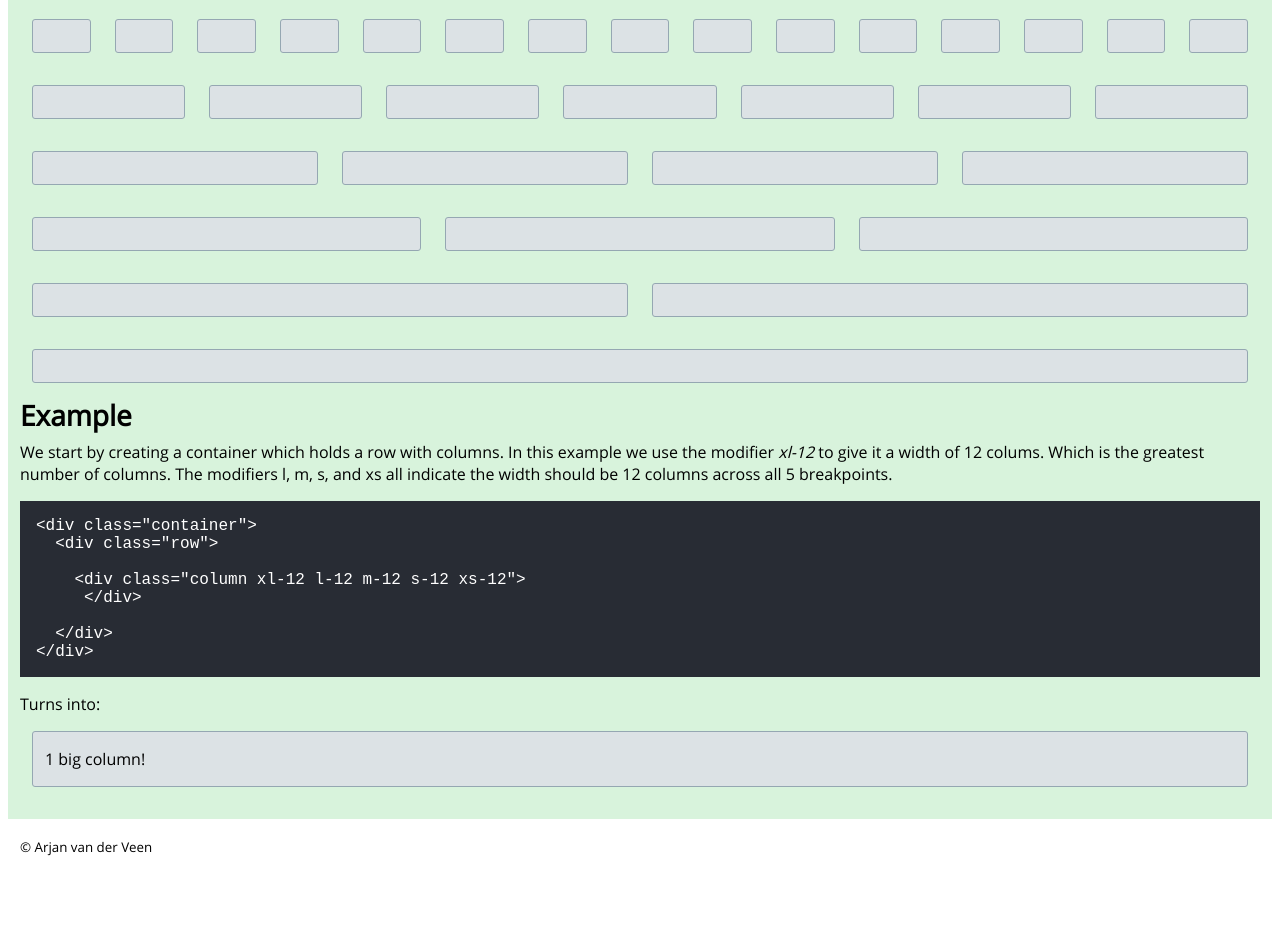
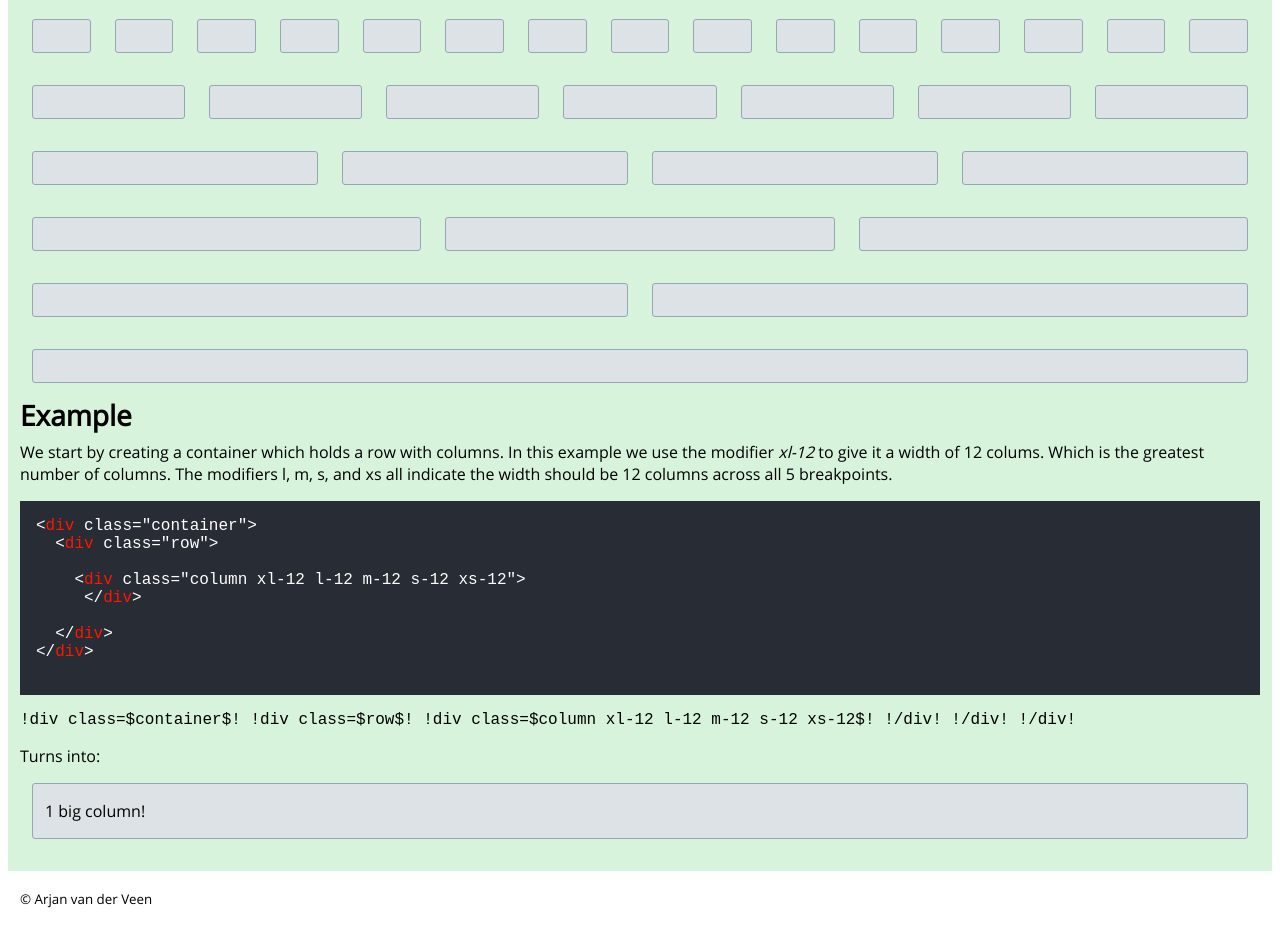
Before and after one commit to skarjan/playground-js-html-css, a plain HTML site: page emmet/displaycase.html in a window 1280 px wide. Shown: the part 663-1596 px from the top of the page. Before the commit the page ends 1544 px from the top, so only its background shows below. Drawn offline with Linux system fonts and the light colour scheme.

Commit message:
Update
Working on the coding syntax and how it looks.

```diff
--- a/emmet/displaycase.html
+++ b/emmet/displaycase.html
@@ -159,17 +159,28 @@
           all 5 breakpoints.
         </p>
         <code>
-          <!--  < = &#60; > = &#62; " = &#34;-->
+          <!--  < = &lt; > = &gt; " = &#34;-->
           <pre>
-&#60;div class="container"&#62;
-  &#60;div class="row"&#62;
+&lt;div class=&quot;container&quot;&gt;
+  &lt;div class=&quot;row&quot;&gt;
 
-    &#60;div class="column xl-12 l-12 m-12 s-12 xs-12"&#62;
-     &#60;/div&#62;
+    &lt;div class=&quot;column xl-12 l-12 m-12 s-12 xs-12&quot;&gt;
+     &lt;/div&gt;
 
-  &#60;/div&#62;
-&#60;/div&#62;
+  &lt;/div&gt;
+&lt;/div&gt;
+
 </pre>
+<p>
+  !div class=$container$!
+    !div class=$row$!
+
+      !div class=$column xl-12 l-12 m-12 s-12 xs-12$!
+       !/div!
+
+    !/div!
+  !/div!
+</p>
         </code>
         Turns into:
 
--- a/emmet/full-grid.css
+++ b/emmet/full-grid.css
@@ -17,3 +17,6 @@ pre {
   border-radius:3px;
   padding: 16px 12px
 }
+.code-tag {
+  color: #ff1500;
+}
--- a/emmet/main.js
+++ b/emmet/main.js
@@ -1,11 +1,17 @@
+const trace = (msg) => {
+  return console.log(msg);
+}
+
 // https://entitycode.com/
-
+// class name code?
+// code -> turn into pre tag with the tags in spans for colors
 let p = document.getElementsByTagName("pre");
-let a = "23asaS"
-let b = "&qwe4;"
 // should return a match if starts with '&',
 // ends on ';' and has 0 or more characters in between
 let isCodeIdentity = /^&[\w\W]*;$/gm;
+let groupCI = /^&[\w]+;([\w\W]+)&[\w]+;$/
+let d =  /div/gm;
+let e =   `<span class="code-tag">$&</span>`
 
-console.log(isCodeIdentity.test(b));
-console.log(isCodeIdentity.test(a));
+trace(p[0].innerHTML.replace(d,e));
+ p[0].innerHTML = p[0].innerHTML.replace(d,e);
```
